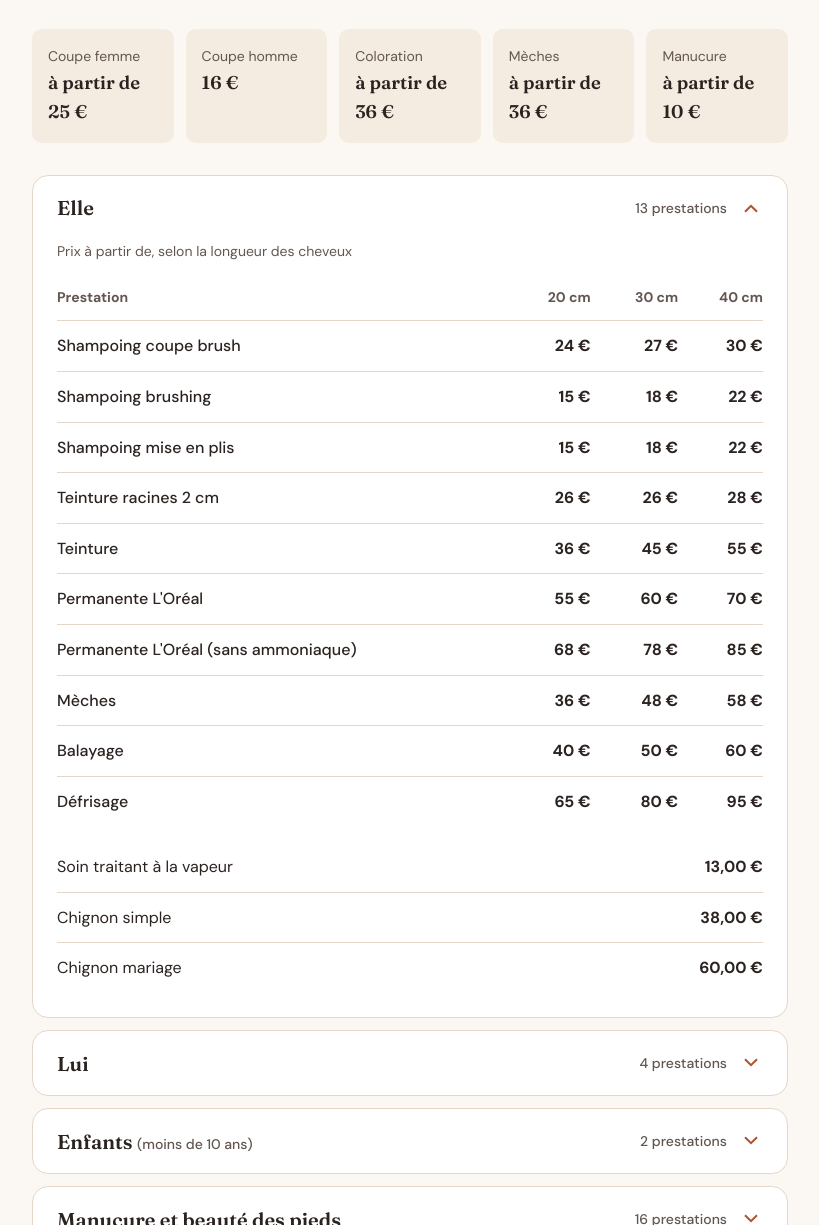
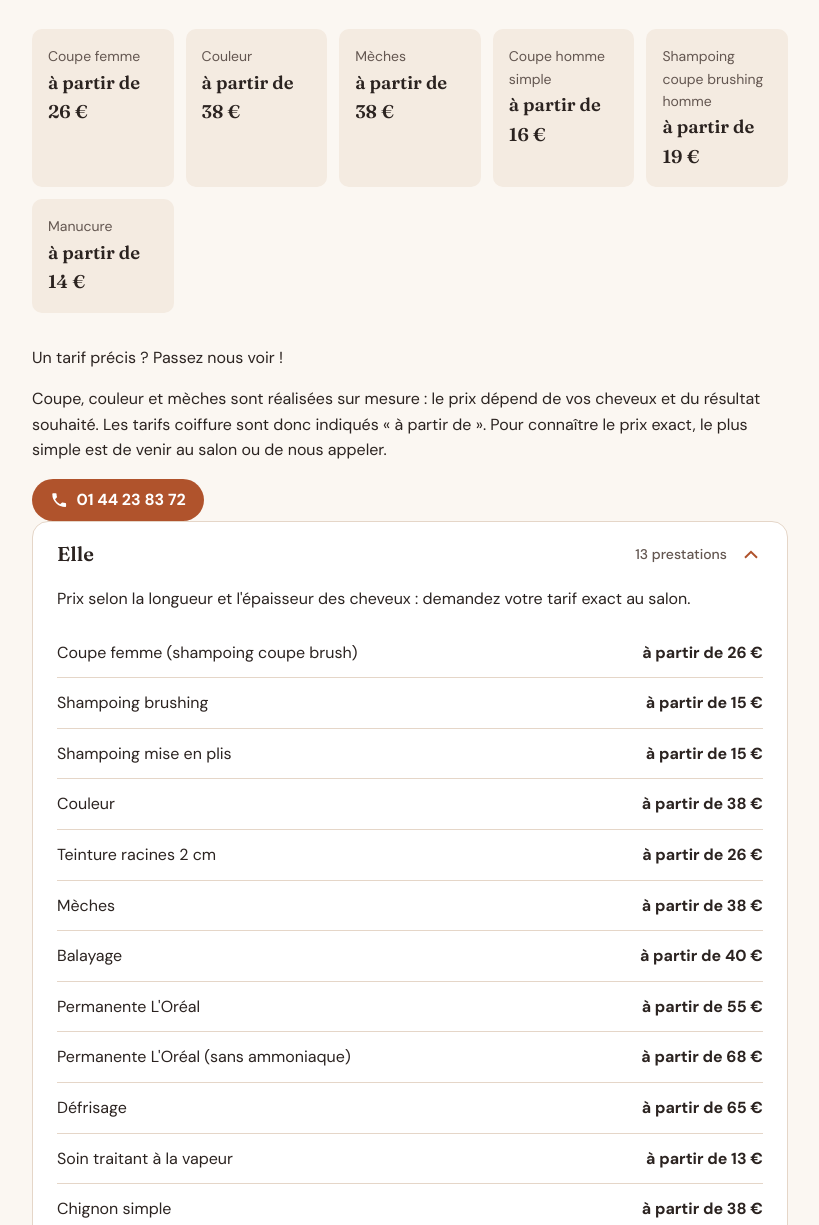
Before and after one commit to marcolap13/M3COIFFUREV2, a plain HTML site: page index.html in a window 1280 px wide. Shown: the part 2843-4068 px from the top of the page, without its empty margins (230-1049 px from the left). Drawn offline with Linux system fonts and the light colour scheme.

Commit message:
Met à jour les tarifs coiffure en « à partir de »
- Nouveaux prix d'appel : coupe femme 26 €, couleur 38 €, mèches 38 €,
  coupe homme simple 16 €, shampoing coupe brushing homme 19 €,
  manucure 14 €.
- Retire la grille 20/30/40 cm : chaque prestation coiffure affiche
  son prix « à partir de ».
- Ajoute un message invitant à venir au salon ou à appeler pour un
  tarif précis (coupe, couleur, mèches sur mesure).

Co-Authored-By: Claude Opus 5.5 <noreply@anthropic.com>

```diff
--- a/index.html
+++ b/index.html
@@ -253,12 +253,21 @@
         </div>
 
         <ul class="highlights reveal" aria-label="Tarifs en bref">
-          <li><span>Coupe femme</span> <strong>à partir de 25&nbsp;€</strong></li>
-          <li><span>Coupe homme</span> <strong>16&nbsp;€</strong></li>
-          <li><span>Coloration</span> <strong>à partir de 36&nbsp;€</strong></li>
-          <li><span>Mèches</span> <strong>à partir de 36&nbsp;€</strong></li>
-          <li><span>Manucure</span> <strong>à partir de 10&nbsp;€</strong></li>
+          <li><span>Coupe femme</span> <strong>à partir de 26&nbsp;€</strong></li>
+          <li><span>Couleur</span> <strong>à partir de 38&nbsp;€</strong></li>
+          <li><span>Mèches</span> <strong>à partir de 38&nbsp;€</strong></li>
+          <li><span>Coupe homme simple</span> <strong>à partir de 16&nbsp;€</strong></li>
+          <li><span>Shampoing coupe brushing homme</span> <strong>à partir de 19&nbsp;€</strong></li>
+          <li><span>Manucure</span> <strong>à partir de 14&nbsp;€</strong></li>
         </ul>
+
+        <div class="notice reveal">
+          <p class="notice__title">Un tarif précis ? Passez nous voir&nbsp;!</p>
+          <p>Coupe, couleur et mèches sont réalisées sur mesure&nbsp;: le prix dépend de vos cheveux et du résultat souhaité. Les tarifs coiffure sont donc indiqués «&nbsp;à partir de&nbsp;». Pour connaître le prix exact, le plus simple est de venir au salon ou de nous appeler.</p>
+          <a class="btn btn--primary btn--small" href="tel:+33144238372">
+            <svg class="icon" aria-hidden="true"><use href="#i-phone"/></svg> 01 44 23 83 72
+          </a>
+        </div>
 
         <div class="accordion" data-accordion>
 
@@ -272,35 +281,21 @@
               </button>
             </h3>
             <div class="acc__panel" id="panel-elle" role="region" aria-labelledby="btn-elle">
-              <div class="table-wrap">
-                <table class="price-table">
-                  <caption>Prix à partir de, selon la longueur des cheveux</caption>
-                  <thead>
-                    <tr>
-                      <th scope="col">Prestation</th>
-                      <th scope="col">20&nbsp;cm</th>
-                      <th scope="col">30&nbsp;cm</th>
-                      <th scope="col">40&nbsp;cm</th>
-                    </tr>
-                  </thead>
-                  <tbody>
-                    <tr><th scope="row">Shampoing coupe brush</th><td>24&nbsp;€</td><td>27&nbsp;€</td><td>30&nbsp;€</td></tr>
-                    <tr><th scope="row">Shampoing brushing</th><td>15&nbsp;€</td><td>18&nbsp;€</td><td>22&nbsp;€</td></tr>
-                    <tr><th scope="row">Shampoing mise en plis</th><td>15&nbsp;€</td><td>18&nbsp;€</td><td>22&nbsp;€</td></tr>
-                    <tr><th scope="row">Teinture racines 2&nbsp;cm</th><td>26&nbsp;€</td><td>26&nbsp;€</td><td>28&nbsp;€</td></tr>
-                    <tr><th scope="row">Teinture</th><td>36&nbsp;€</td><td>45&nbsp;€</td><td>55&nbsp;€</td></tr>
-                    <tr><th scope="row">Permanente L'Oréal</th><td>55&nbsp;€</td><td>60&nbsp;€</td><td>70&nbsp;€</td></tr>
-                    <tr><th scope="row">Permanente L'Oréal (sans ammoniaque)</th><td>68&nbsp;€</td><td>78&nbsp;€</td><td>85&nbsp;€</td></tr>
-                    <tr><th scope="row">Mèches</th><td>36&nbsp;€</td><td>48&nbsp;€</td><td>58&nbsp;€</td></tr>
-                    <tr><th scope="row">Balayage</th><td>40&nbsp;€</td><td>50&nbsp;€</td><td>60&nbsp;€</td></tr>
-                    <tr><th scope="row">Défrisage</th><td>65&nbsp;€</td><td>80&nbsp;€</td><td>95&nbsp;€</td></tr>
-                  </tbody>
-                </table>
-              </div>
+              <p class="acc__note">Prix selon la longueur et l'épaisseur des cheveux&nbsp;: demandez votre tarif exact au salon.</p>
               <ul class="price-list">
-                <li><span>Soin traitant à la vapeur</span><span class="price">13,00&nbsp;€</span></li>
-                <li><span>Chignon simple</span><span class="price">38,00&nbsp;€</span></li>
-                <li><span>Chignon mariage</span><span class="price">60,00&nbsp;€</span></li>
+                <li><span>Coupe femme (shampoing coupe brush)</span><span class="price">à partir de 26&nbsp;€</span></li>
+                <li><span>Shampoing brushing</span><span class="price">à partir de 15&nbsp;€</span></li>
+                <li><span>Shampoing mise en plis</span><span class="price">à partir de 15&nbsp;€</span></li>
+                <li><span>Couleur</span><span class="price">à partir de 38&nbsp;€</span></li>
+                <li><span>Teinture racines 2&nbsp;cm</span><span class="price">à partir de 26&nbsp;€</span></li>
+                <li><span>Mèches</span><span class="price">à partir de 38&nbsp;€</span></li>
+                <li><span>Balayage</span><span class="price">à partir de 40&nbsp;€</span></li>
+                <li><span>Permanente L'Oréal</span><span class="price">à partir de 55&nbsp;€</span></li>
+                <li><span>Permanente L'Oréal (sans ammoniaque)</span><span class="price">à partir de 68&nbsp;€</span></li>
+                <li><span>Défrisage</span><span class="price">à partir de 65&nbsp;€</span></li>
+                <li><span>Soin traitant à la vapeur</span><span class="price">à partir de 13&nbsp;€</span></li>
+                <li><span>Chignon simple</span><span class="price">à partir de 38&nbsp;€</span></li>
+                <li><span>Chignon mariage</span><span class="price">à partir de 60&nbsp;€</span></li>
               </ul>
             </div>
           </div>
@@ -316,8 +311,8 @@
             </h3>
             <div class="acc__panel" id="panel-lui" role="region" aria-labelledby="btn-lui">
               <ul class="price-list">
-                <li><span>Coupe simple</span><span class="price">16,00&nbsp;€</span></li>
-                <li><span>Shampoing coupe brushing</span><span class="price">19,00&nbsp;€</span></li>
+                <li><span>Coupe simple</span><span class="price">à partir de 16&nbsp;€</span></li>
+                <li><span>Shampoing coupe brushing</span><span class="price">à partir de 19&nbsp;€</span></li>
                 <li><span>Teinture forfait + coupe + coiffage</span><span class="price">à partir de 48&nbsp;€</span></li>
                 <li><span>Permanente forfait</span><span class="price">à partir de 50&nbsp;€</span></li>
               </ul>
@@ -346,7 +341,7 @@
                   </thead>
                   <tbody>
                     <tr><th scope="row">Shampoing coupe coiffage</th><td>à partir de 15&nbsp;€</td><td>à partir de 20&nbsp;€</td></tr>
-                    <tr><th scope="row">Coupe simple</th><td>13&nbsp;€</td><td>18&nbsp;€</td></tr>
+                    <tr><th scope="row">Coupe simple</th><td>à partir de 13&nbsp;€</td><td>à partir de 18&nbsp;€</td></tr>
                   </tbody>
                 </table>
               </div>
```
